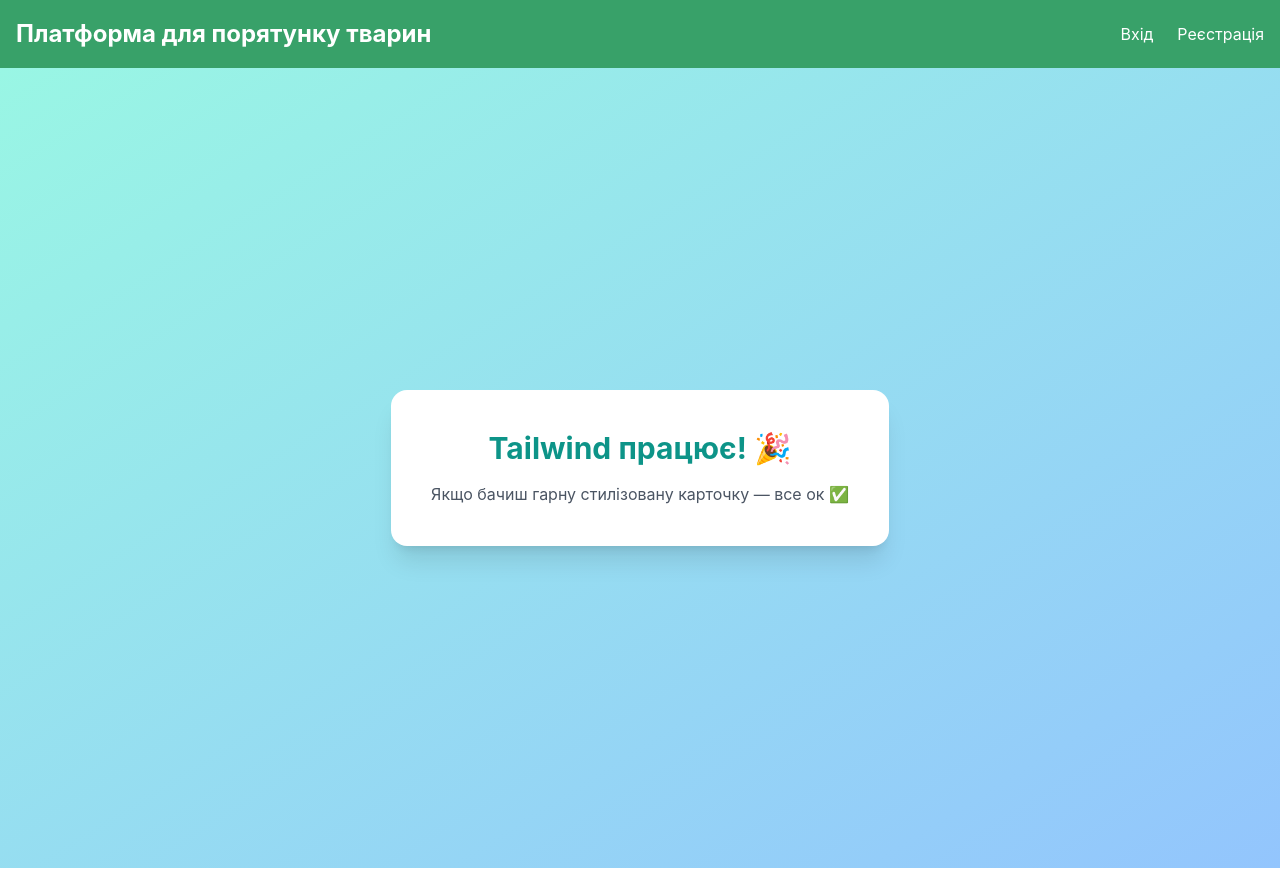
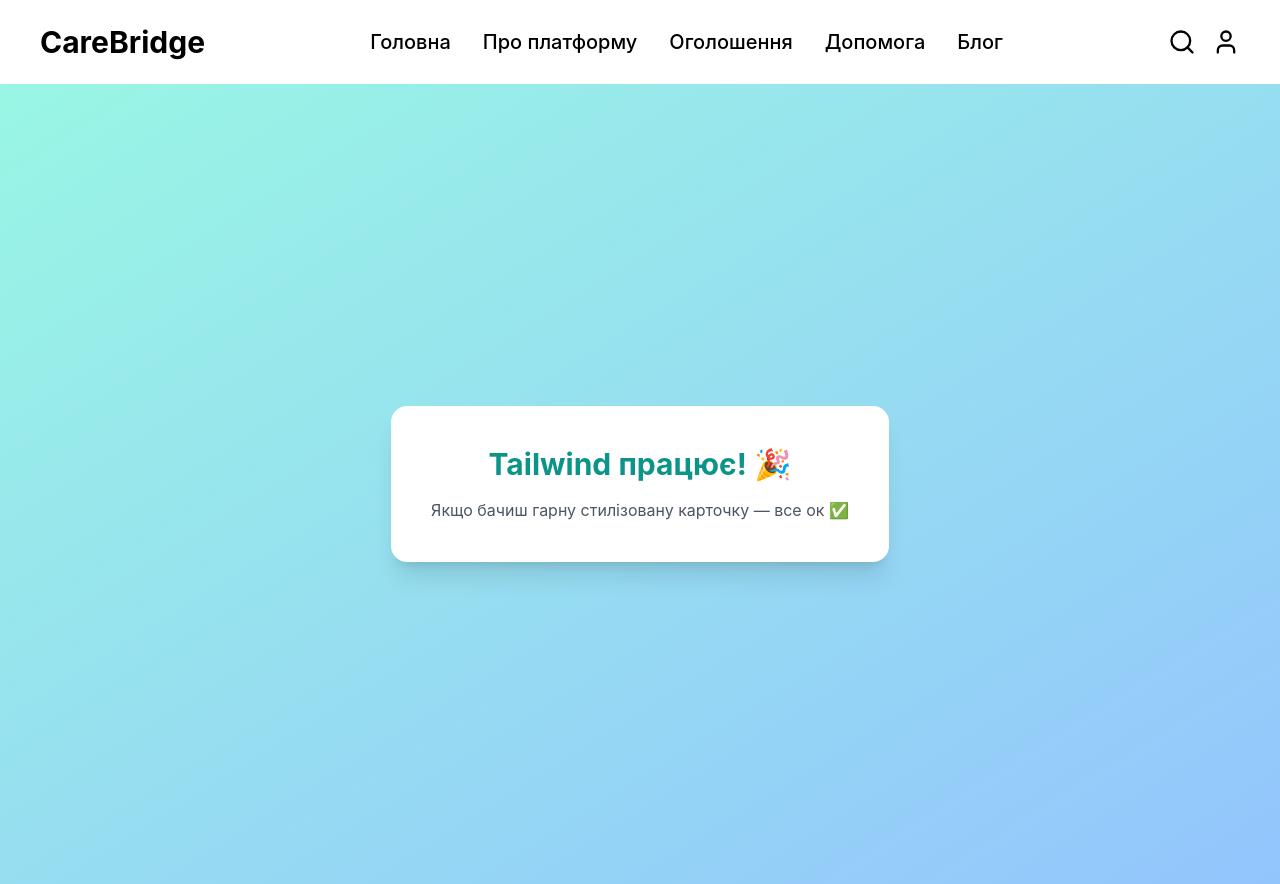
Before and after one commit to Viktoria-Kibit/CareBridge, a React (Create React App) app: page / in a window 1280 px wide. Built offline with nearby package versions, Linux system fonts and the light colour scheme.

Commit message:
feat: add header

```diff
--- a/package.json
+++ b/package.json
@@ -9,6 +9,7 @@
     "@testing-library/jest-dom": "^6.6.3",
     "@testing-library/react": "^16.3.0",
     "@testing-library/user-event": "^14.6.1",
+    "lucide-react": "^0.487.0",
     "postcss": "^8.5.3",
     "react": "^19.1.0",
     "react-dom": "^19.1.0",
--- a/public/index.html
+++ b/public/index.html
@@ -3,6 +3,11 @@
   <head>
     <meta charset="utf-8" />
     <link rel="icon" href="%PUBLIC_URL%/favicon.ico" />
+    <link
+      href="https://fonts.googleapis.com/css2?family=Caveat:wght@700&display=swap"
+      rel="stylesheet"
+    />
+
     <meta name="viewport" content="width=device-width, initial-scale=1" />
     <meta name="theme-color" content="#000000" />
     <meta
--- a/src/components/Header/Header.css
+++ /dev/null
@@ -1,34 +0,0 @@
-/* src/components/Header.css */
-
-.header {
-  display: flex;
-  justify-content: space-between;
-  align-items: center;
-  padding: 16px;
-  background-color: #38a169; /* Зелений фон */
-  color: white;
-}
-
-.logo {
-  font-size: 24px;
-  font-weight: bold;
-}
-
-.nav-links {
-  display: flex;
-  gap: 24px; /* Відстань між елементами */
-}
-
-.nav-links li {
-  list-style: none;
-}
-
-.nav-links a {
-  text-decoration: none;
-  color: white;
-  font-size: 16px;
-}
-
-.nav-links a:hover {
-  text-decoration: underline;
-}
--- a/src/components/Header/Header.js
+++ b/src/components/Header/Header.js
@@ -1,25 +1,40 @@
 import React from "react";
 import { Link } from "react-router-dom";
-import "./Header.css"; // Підключення стилів
+import { Search, User } from "lucide-react";
 
-const Header = () => {
+export default function Header() {
   return (
-    <header className="header">
-      <div className="logo">
-        <Link to="/">Платформа для порятунку тварин</Link>
+    <header className="bg-white shadow-md py-6 px-10 flex justify-between items-center text-xl">
+      <div className="text-3xl font-bold">CareBridge</div>
+
+      <nav className="flex space-x-8 font-medium">
+        {["Головна", "Про платформу", "Оголошення", "Допомога", "Блог"].map(
+          (text, i) => {
+            const routes = ["/", "/about", "/announcements", "/help", "/blog"];
+            return (
+              <Link
+                key={i}
+                to={routes[i]}
+                className="relative after:content-[''] after:absolute after:left-0 after:-bottom-1 after:w-0 after:h-[2px] after:bg-black after:transition-all after:duration-300 hover:after:w-full"
+              >
+                {text}
+              </Link>
+            );
+          }
+        )}
+      </nav>
+
+      <div className="flex space-x-4 items-center">
+        <button className="hover:scale-110 transition-transform duration-200">
+          <Search className="w-7 h-7 cursor-pointer" />
+        </button>
+        <Link
+          to="/profile"
+          className="hover:scale-110 transition-transform duration-200"
+        >
+          <User className="w-7 h-7 cursor-pointer" />
+        </Link>
       </div>
-      <nav>
-        <ul className="nav-links">
-          <li>
-            <Link to="/login">Вхід</Link>
-          </li>
-          <li>
-            <Link to="/registration">Реєстрація</Link>
-          </li>
-        </ul>
-      </nav>
     </header>
   );
-};
-
-export default Header;
+}
```
Also changed, not shown: 1 other file (tests, documents, lock files or other folders).
